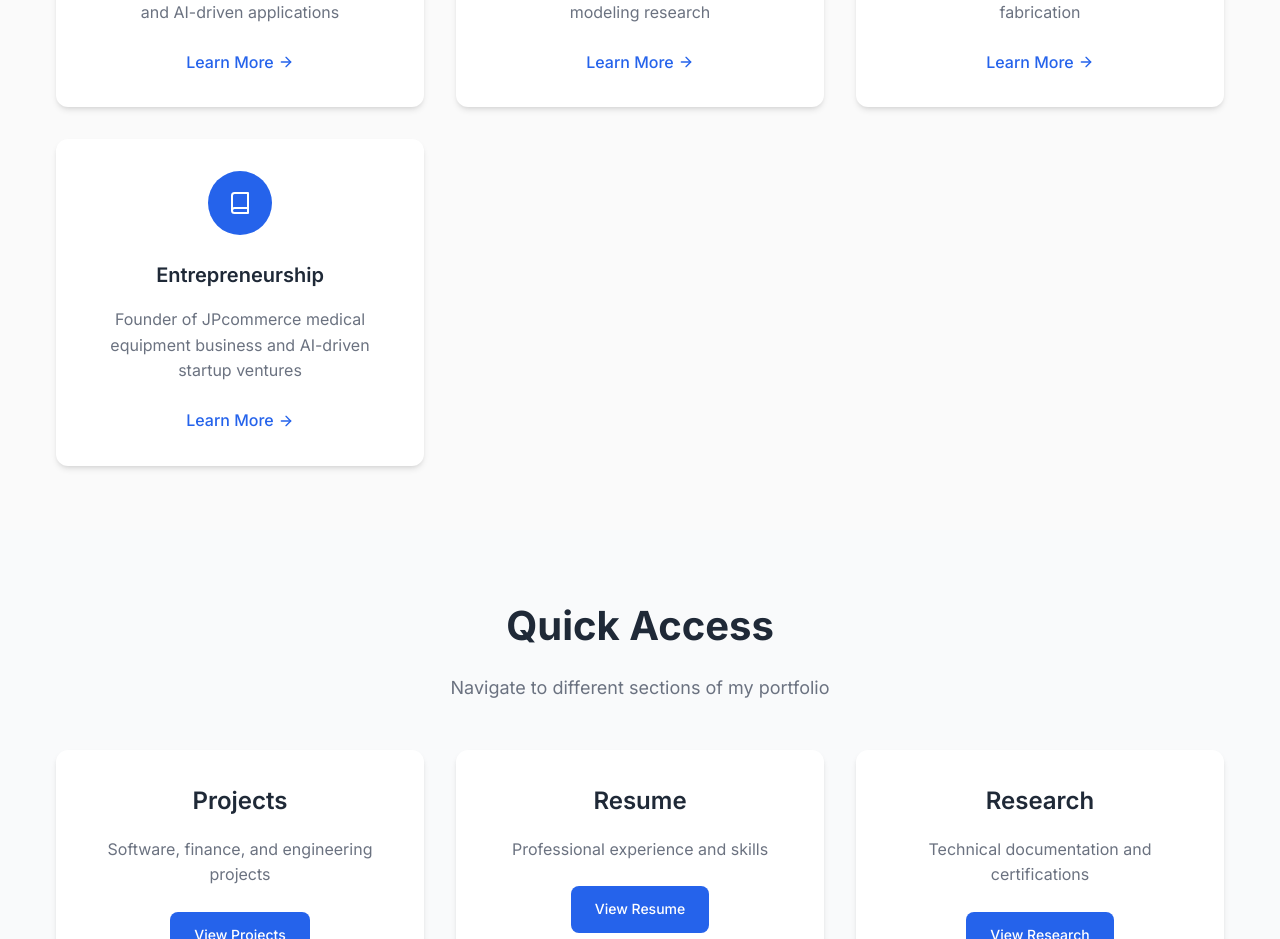
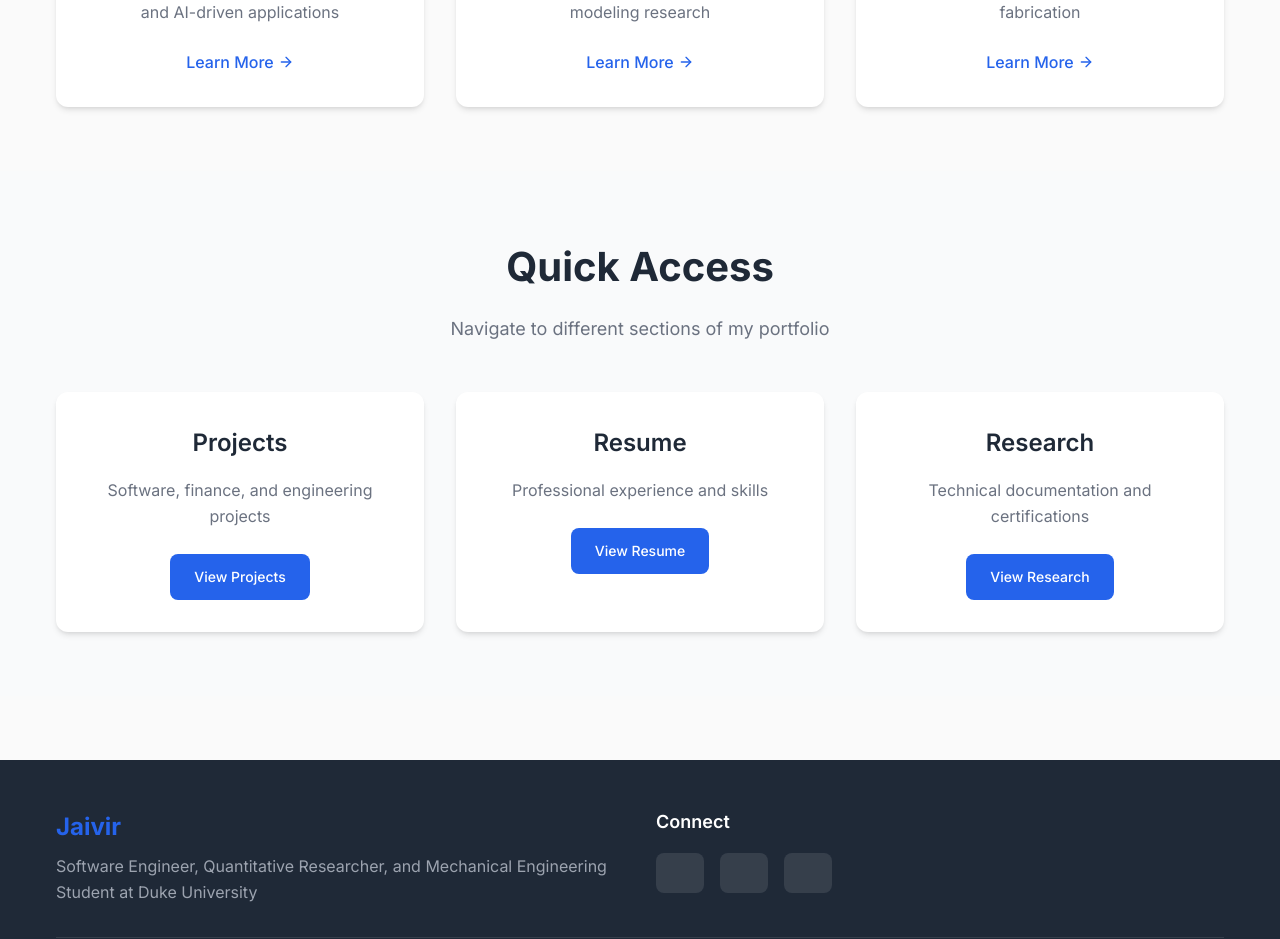
Before and after one commit to Jaiparmar940/Jaivir-portfolio, a React (Create React App) app: page / in a window 1280 px wide. Shown: the part 1020-1959 px from the top of the page. Built offline with nearby package versions, Linux system fonts and the light colour scheme.

Commit message:
Remove entrepreneurship card from homepage features section

```diff
--- a/src/pages/Home.js
+++ b/src/pages/Home.js
@@ -1,7 +1,7 @@
 import React from 'react';
 import { Link } from 'react-router-dom';
 import { motion } from 'framer-motion';
-import { FiArrowRight, FiCode, FiTrendingUp, FiSettings, FiBook } from 'react-icons/fi';
+import { FiArrowRight, FiCode, FiTrendingUp, FiSettings } from 'react-icons/fi';
 import './Home.css';
 
 const Home = () => {
@@ -23,12 +23,6 @@ const Home = () => {
       title: 'Mechanical Engineering',
       description: 'CAD design with SolidWorks, CNC machining, and precision component fabrication',
       link: '/resume'
-    },
-    {
-      icon: FiBook,
-      title: 'Entrepreneurship',
-      description: 'Founder of JPcommerce medical equipment business and AI-driven startup ventures',
-      link: '/projects'
     }
   ];
 
```
